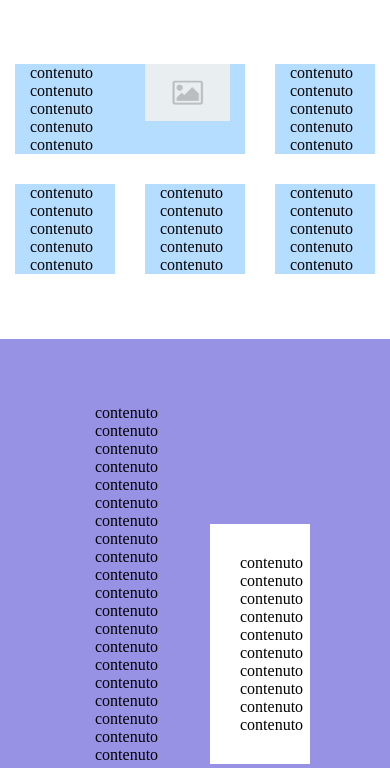
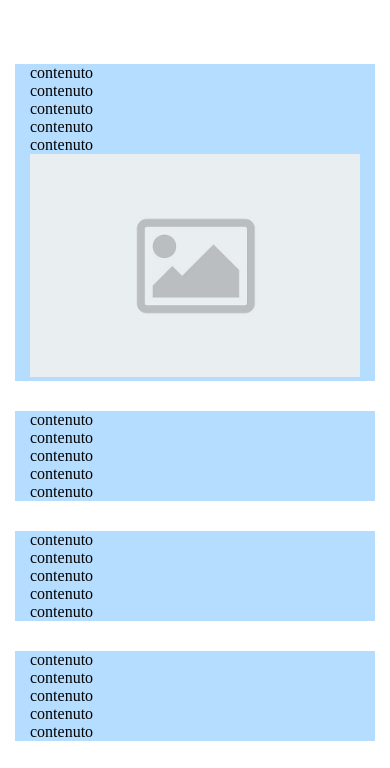
Before and after one commit to yusef02/htmlcss-responsive-layout, a plain HTML site: page index.html in a window 390 px wide. Shown: the part 25-793 px from the top of the page. Drawn offline with Linux system fonts and the light colour scheme.

Commit message:
style(responsive): added responsive stylesheet rules for layout

```diff
--- a/assets/css/responsive.css
+++ b/assets/css/responsive.css
@@ -0,0 +1,27 @@
+@media screen and (max-width: 468px) {
+  .container {
+    width: 100%;
+    flex-wrap: wrap;
+  }
+  .row {
+    flex-wrap: wrap;
+  }
+  [class^="col"] {
+    width: 100%;
+  }
+}
+
+@media screen and (max-width: 768px) {
+  .container {
+    width: 100%;
+  }
+  #sectionPlanning .container .row {
+    flex-wrap: wrap;
+  }
+  #sectionPlanning .container .row .col--1-3 {
+    width: 100%;
+  }
+  #sectionBenefits .container .row .col--1-3 {
+    width: 50%;
+  }
+}
--- a/assets/css/style.css
+++ b/assets/css/style.css
@@ -126,9 +126,9 @@
   display: flex;
   flex-wrap: wrap;
 }
-#sectionTestimonials .container:nth-child(2) .row {
+/* #sectionTestimonials .container:nth-child(2) .row {
   width: 100%;
-}
+}         non necessario dato che la width di base prende tutto lo spazio a prescindere, altrimenti con questa regola prende lo spazio di 100% meno il padding del container  */
 #sectionTestimonials .card {
   background-color: var(--secondary-color);
 }
```
